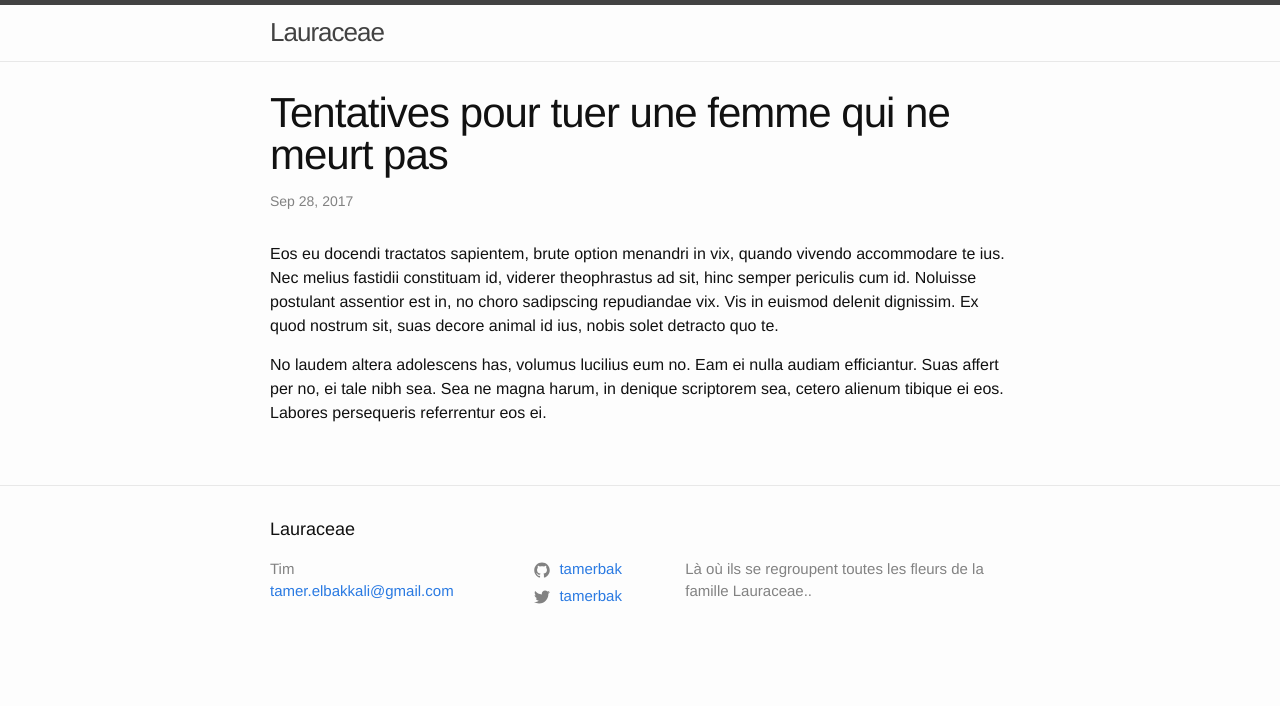
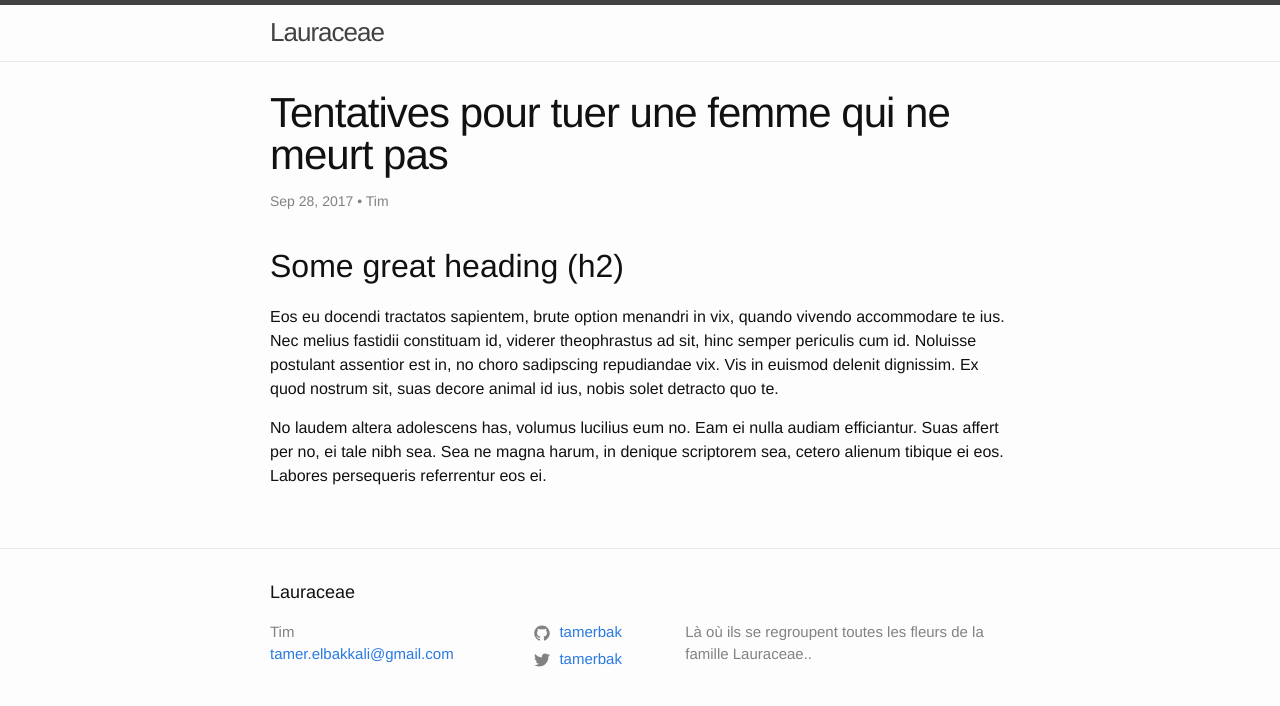
Before and after one commit to lauraceae/lauraceae.github.io, a Jekyll site: the page built from _posts/2017-09-28-Tentatives.md, in a window 1280 px wide. Shown: the top 706 px of the page. Built offline with Jekyll 4.4.1, drawn with Linux system fonts in a browser that asks for light colours.

Commit message:
Update 2017-09-28-Tentatives.md

```diff
--- a/_posts/2017-09-28-Tentatives.md
+++ b/_posts/2017-09-28-Tentatives.md
@@ -2,8 +2,11 @@
 layout: post
 title: "Tentatives pour tuer une femme qui ne meurt pas"
 categories: Poésie
+author: "Tim"
+meta: "Laura"
 ---
 
+## Some great heading (h2)
 Eos eu docendi tractatos sapientem, brute option menandri in vix, quando vivendo accommodare te ius. Nec melius fastidii constituam id, viderer theophrastus ad sit, hinc semper periculis cum id. Noluisse postulant assentior est in, no choro sadipscing repudiandae vix. Vis in euismod delenit dignissim. Ex quod nostrum sit, suas decore animal id ius, nobis solet detracto quo te.
 
 {% comment %}
```
